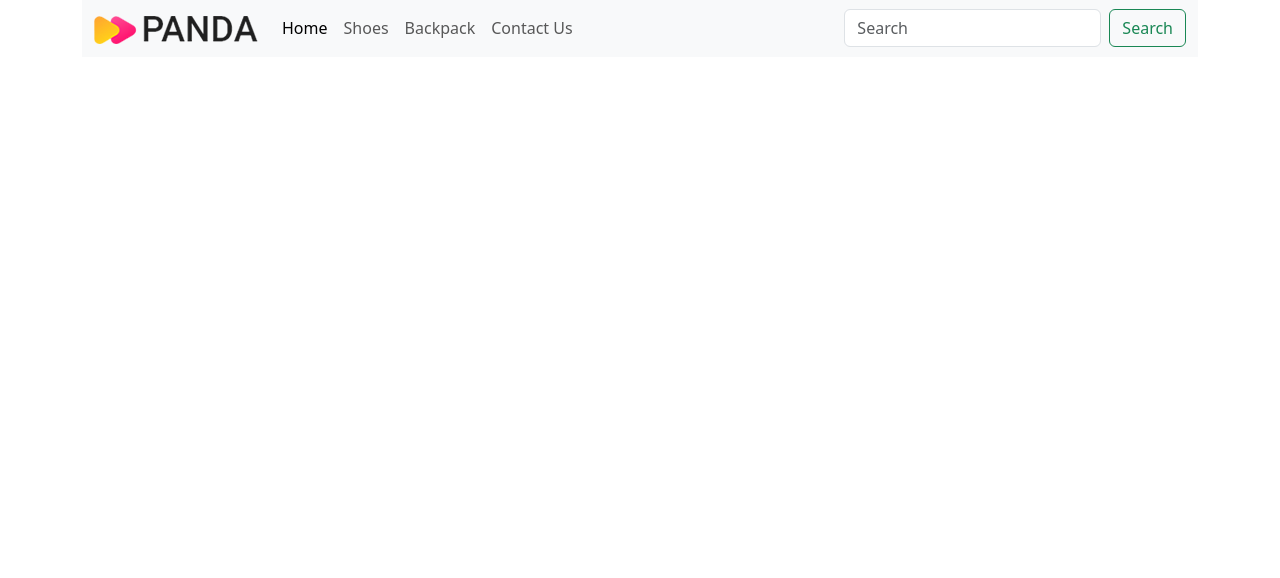
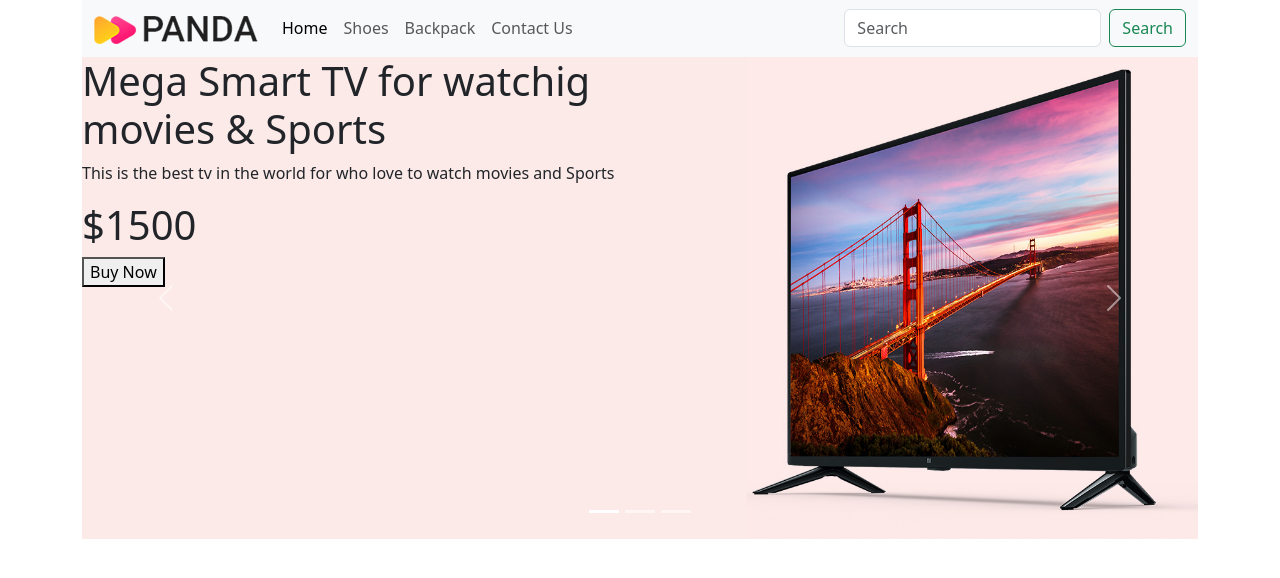
Before and after one commit to Md-FerdowsurRahman/Panda-commerce, a plain HTML site: page index.html in a window 1280 px wide. Drawn offline with nearby package versions, Linux system fonts and the light colour scheme.

Commit message:
added slider

```diff
--- a/index.html
+++ b/index.html
@@ -48,6 +48,62 @@
         </nav>
 
     </div>
+    <div class="container">
+        <div id="carouselExampleIndicators" class="carousel slide orange-bg">
+            <div class="carousel-indicators">
+              <button type="button" data-bs-target="#carouselExampleIndicators" data-bs-slide-to="0" class="active" aria-current="true" aria-label="Slide 1"></button>
+              <button type="button" data-bs-target="#carouselExampleIndicators" data-bs-slide-to="1" aria-label="Slide 2"></button>
+              <button type="button" data-bs-target="#carouselExampleIndicators" data-bs-slide-to="2" aria-label="Slide 3"></button>
+            </div>
+            <div class="carousel-inner">
+              <div class="carousel-item active">
+                <div class="row">
+                    <div class="col-md-7">
+                        <h1>Mega Smart TV for watchig movies & Sports</h1>
+                        <p>This is the best tv in the world for who love to watch movies and Sports</p>
+                        <h1>$1500</h1>
+                        <button class="buu-now-button">Buy Now</button>
+
+                    </div>
+                    <div class="col-md-5">
+                        <img src="images/banner-images/tv.png" class="d-block w-100" alt="...">
+                    </div>
+                </div>
+
+              </div>
+              <div class="carousel-item">
+                <div class="row">
+                    <div class="col-md-7">
+
+                    </div>
+                    <div class="col-md-5">
+                        <img src="images/banner-images/headphone.png" class="d-block w-100" alt="...">
+                    </div>
+                </div>
+
+              </div>
+              <div class="carousel-item">
+                <div class="row">
+                    <div class="col-md-7">
+
+                    </div>
+                    <div class="col-md-5">
+                        <img src="images/banner-images/xbox.png" class="d-block w-100" alt="...">
+                    </div>
+                </div>
+
+              </div>
+            </div>
+            <button class="carousel-control-prev" type="button" data-bs-target="#carouselExampleIndicators" data-bs-slide="prev">
+              <span class="carousel-control-prev-icon" aria-hidden="true"></span>
+              <span class="visually-hidden">Previous</span>
+            </button>
+            <button class="carousel-control-next" type="button" data-bs-target="#carouselExampleIndicators" data-bs-slide="next">
+              <span class="carousel-control-next-icon" aria-hidden="true"></span>
+              <span class="visually-hidden">Next</span>
+            </button>
+          </div>
+    </div>
 
 
 
--- a/style.css
+++ b/style.css
@@ -0,0 +1,3 @@
+.orange-bg{
+    background-color: #fceae8;
+}
```
